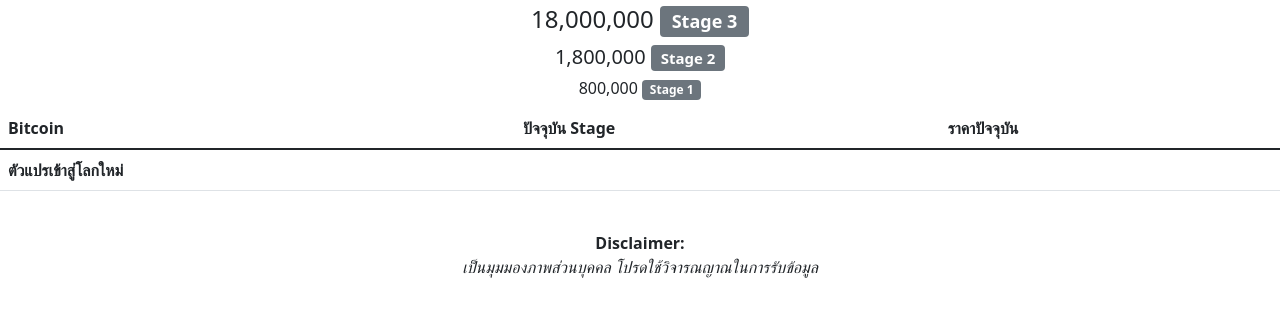
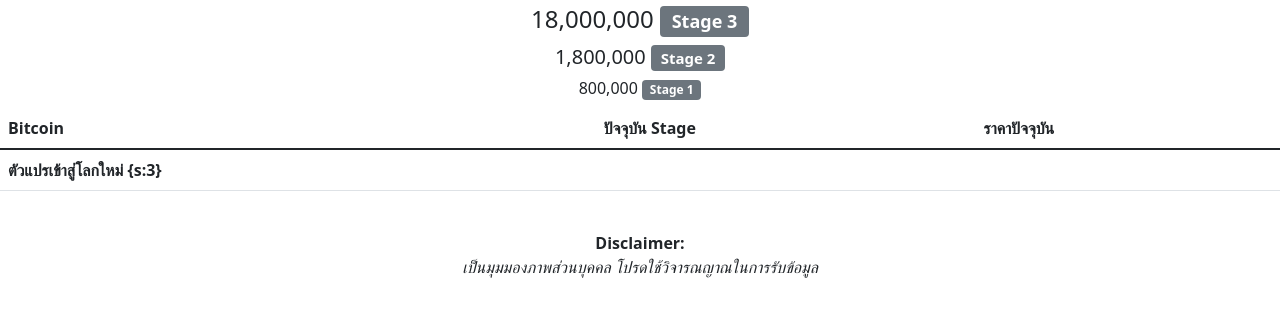
Before and after one commit to artnp/bitcoin-projection, a plain HTML site: page index.html in a window 1280 px wide. Shown: the part 224-540 px from the top of the page. Drawn offline with nearby package versions, Linux system fonts and the light colour scheme; no server answers.

Commit message:
Update index.html

```diff
--- a/index.html
+++ b/index.html
@@ -32,7 +32,7 @@
         </thead>
         <tbody>
           <tr>
-            <th scope="row">ตัวแปรเข้าสู่โลกใหม่</th>
+            <th scope="row">ตัวแปรเข้าสู่โลกใหม่ {s:3}</th>
             <td><div id="stage"></div></td>
             <td><div id="bitcoin"></div></td>
           </tr>
```
